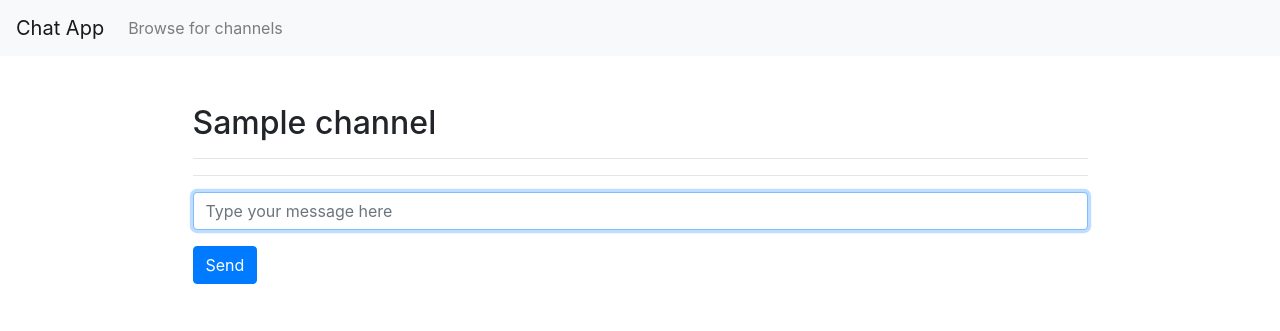
After one commit to meemeee/flack, a Flask app: template templates/channel.html in a window 1280 px wide. The commit adds this page. Shown: the top 331 px of the page. Run offline with Flask 2, Linux system fonts and the light colour scheme; the template is opened without the code that fills it: most values are stand-ins (such as "Sample title", 1, 10 or a date in 2020); some libraries are stand-ins or nearby versions.

Commit message:
draft websocket

```diff
--- a/application.py
+++ b/application.py
@@ -1,14 +1,14 @@
 import os
 
-from flask import Flask, render_template
+from flask import Flask, request, render_template, redirect
 from flask_socketio import SocketIO, emit
 
 app = Flask(__name__)
 app.config["SECRET_KEY"] = os.getenv("SECRET_KEY")
 socketio = SocketIO(app)
 
-# Set global variables
-channel_list = list()
+# Set global variable: a dict of channels
+channel_list = {}
 
 @app.route("/")
 def index():
@@ -18,11 +18,54 @@ def index():
 def login():
     return render_template("login.html")
 
-@app.route("/channels")
+@app.route("/channels", methods=["GET", "POST"])
 def channels():
     """ Display all channels """
 
     return render_template("channels.html", channels=channel_list)
 
+@app.route("/new_channel")
+def new_channel():
+    """ Create a new channel """
+
+    name = request.form.get("channel_name")
+    if not name:
+        return render_template("error.html", message="You must provide channel name.")
+
+    if len(name) > 25:
+        return render_template("error.html", message="Channel name must not exceed 25 characters.")
+
+    if name in channel_list:
+        return render_template("error.html", message="Unavailable channel name. Please choose another.")
+    else:
+        channel_list.update({name: None})
+
+    return redirect("/channels")
+
+@app.route("/channels/<string:channel>")
+def channel(channel):
+
+    """ View a single channel """
+    messages = channel_list[channel]
+
+    return render_template("channel.html", messages=messages, channel=channel)
+
+@socketio.on('send message')
+def new_mess(data):
+    user = data["user"]
+    content = data["content"]
+    timestamp = data["timestamp"]
+
+    # Add message to global var channel_list
+    channel_list[data["channel"]] = {"user": user, "content": content, "timestamp": timestamp}
+
+    # Broadcast new message
+    emit('add new message', {"user": user, "content": content, "timestamp": timestamp}, broadcast=True)
+
+
+
+
+
+
 if __name__ == '__main__':
     socketio.run(app)
--- /dev/null
+++ b/templates/channel.html
@@ -0,0 +1,30 @@
+{% extends "layout.html" %}
+
+{% block tittle %}
+{{ channel }}
+{% endblock %}
+
+{% block main %}
+<div class="text-left">
+    <div>
+        <h2>{{ channel }}</h2>
+        <hr>
+        <div id="allmessages">
+            {% for message in messages %}
+            <p><b>{{ message.user }}</b>: {{ message.content }} ---- <i>{{ message.timestamp }}</i></p>
+            {% endfor %}
+        </div>
+
+    </div>
+    <hr>
+    <div class="form-group">
+        <input autofocus autocomplete="off" class="form-control" name="message" placeholder="Type your message here"
+            type="text">
+    </div>
+    <button id="send" class="btn btn-primary" type="submit">Send</button>
+
+</div>
+
+<script type="text/javascript" src="//cdnjs.cloudflare.com/ajax/libs/socket.io/1.3.6/socket.io.min.js"></script>
+<script src="url_for('static', filename='channel.js')"></script>
+{% endblock %}
--- a/templates/channels.html
+++ b/templates/channels.html
@@ -9,9 +9,10 @@ All Channels
     <h2>Available channels</h2>
     <ul>
         {% for channel in channels %}
-            <li>{{ channel.name }}</li>
+            <li><a href="/channels/{{ channel }}">{{ channel }}</a></li>
+        {% endfor %}
     </ul>
-    <p href="{{ url_for('create_channel') }}">Create a new channel</p>
+    <p href="{{ url_for('new_channel') }}">Create a new channel</p>
 </div>
 
 {% endblock %}
```
Also changed, not shown: static/channel.js (added, +23 -0 lines), templates/create.html (+36 -0 lines), templates/error.html (added, +10 -0 lines), 1 other file.
